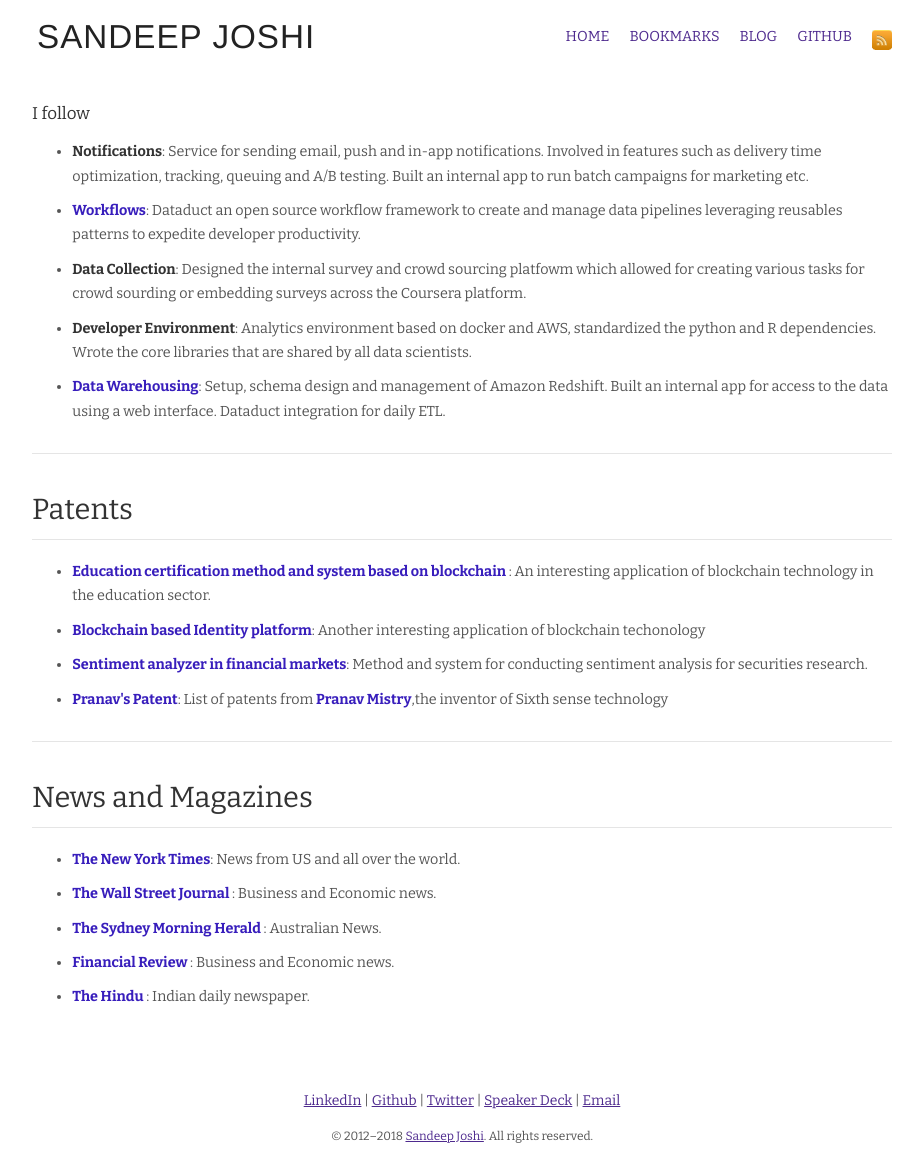
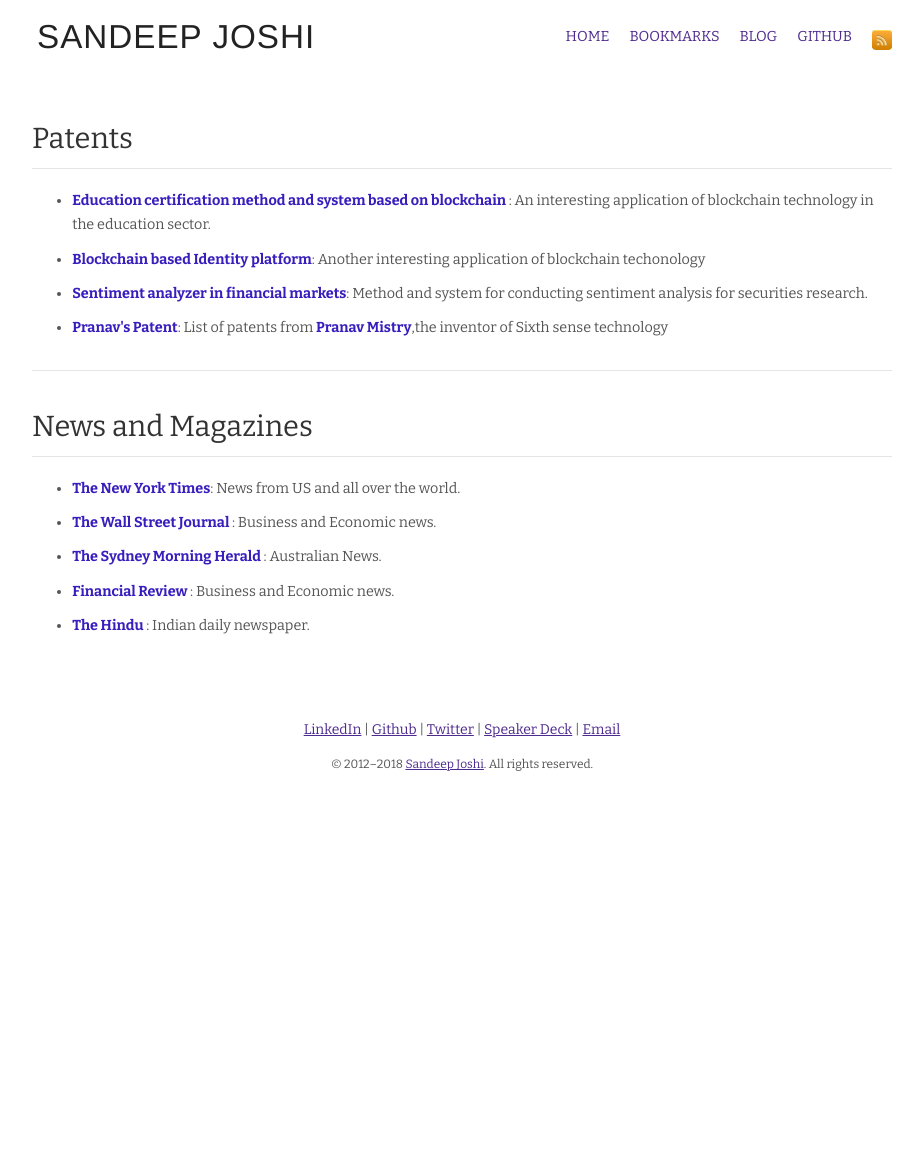
Before and after one commit to sanjos30/sanjos30.github.io, a Jekyll site: the page built from reading-list.md, in a window 1280 px wide. Shown: the whole page, without its empty margins (178-1101 px from the left). Built offline with Jekyll 4.4.1, drawn with Linux system fonts in a browser that asks for light colours; nearby versions of some CDN libraries; after the commit the page ends 900 px from its top, so only the background shows below that.

Commit message:
Remove some spaces

```diff
--- a/reading-list.md
+++ b/reading-list.md
@@ -5,61 +5,6 @@ layout: default
 ---
 
 <div class="hfeed">
-
-  <!-- Google -->
-  <!--div class="hentry post project-batch-title">
-    <h2>Google</h2>
-  </div>
-
-  <div class="hentry post">
-    <div class="entry-summary">
-      <ul class="project-list">
-        <li><a href="https://www.tensorflow.org/" target="_blank">Tensorflow</a>: TensorFlow is an open source software library for numerical computation using data flow graphs; primarily used for training deep learning models.</li>
-
-        <li><a href="https://beam.apache.org/" target="_blank">Apache Beam</a>: A unified model for defining both batch and streaming data-parallel processing pipelines, as well as a set of language-specific SDKs for constructing pipelines and Runners for executing them on distributed processing backends like Apache Spark, Apache Flink, and Google Cloud Dataflow.</li>
-      </ul>
-    </div>
-  </div-->
-
-
-  <!-- Coursera -->
-  <!--div class="hentry post project-batch-title">
-    <h2>Coursera</h2>
-  </div>
-
-  <div class="hentry post">
-    <h6>Data Products</h6>
-
-    <div class="entry-summary">
-      <ul class="project-list">
-        <li><strong style="color:#333;">Recommendations</strong>: Core service for all recommendation systems at Coursesa, currently used on the homepage and throughout the content discovery process. Created weekly and daily email jobs for sending recommendations to learners.</li>
-
-        <li><a href="https://blog.coursera.org/find-right-course-faster-search-skill/" target="_blank">Content Discovery</a>: Improved content discovery by building a new onboarding experience on coursera. Using this to personalize the search and browse experience. Also worked on ranking and indexing improvements.</li>
-
-        <li><a href="https://building.coursera.org/blog/2014/11/19/bringing-data-to-teaching/" target="_blank">Course Dashboards</a>: Instructor dashboards and learner surveying tools, which helped instructors run their class better by providing data on Assignments and Learner Activity.</li>
-      </ul>
-    </div>
-  </div-->
-
-  <div class="hentry post">
-    <h6>I follow</h6>
-
-    <div class="entry-summary">
-      <ul class="project-list">
-        <li><strong style="color:#333;">Notifications</strong>: Service for sending email, push and in-app notifications. Involved in features such as delivery time optimization, tracking, queuing and A/B testing. Built an internal app to run batch campaigns for marketing etc.</li>
-
-
-        <li><a href="https://github.com/coursera/dataduct" target="_blank">Workflows</a>: Dataduct an open source workflow framework to create and manage data pipelines leveraging reusables patterns to expedite developer productivity.</li>
-
-        <li><strong style="color:#333;">Data Collection</strong>: Designed the internal survey and crowd sourcing platfowm which allowed for creating various tasks for crowd sourding or embedding surveys across the Coursera platform.</li>
-
-
-        <li><strong style="color:#333;">Developer Environment</strong>: Analytics environment based on docker and AWS, standardized the python and R dependencies. Wrote the core libraries that are shared by all data scientists.</li>
-
-        <li><a href="https://speakerdeck.com/sanjos30/large-scale-etl-data-flows-with-data-pipeline-and-dataduct" target="_blank">Data Warehousing</a>: Setup, schema design and management of Amazon Redshift. Built an internal app for access to the data using a web interface. Dataduct integration for daily ETL.</li>
-      </ul>
-    </div>
-  </div>
 
   <!-- Past Projects -->
   <div class="hentry post project-batch-title">
```
